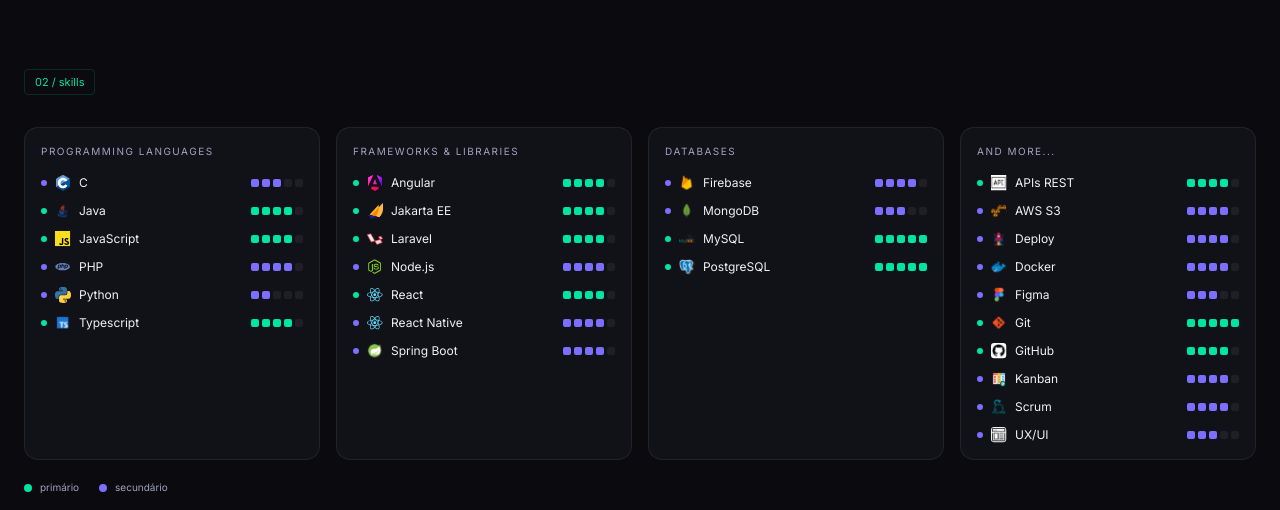
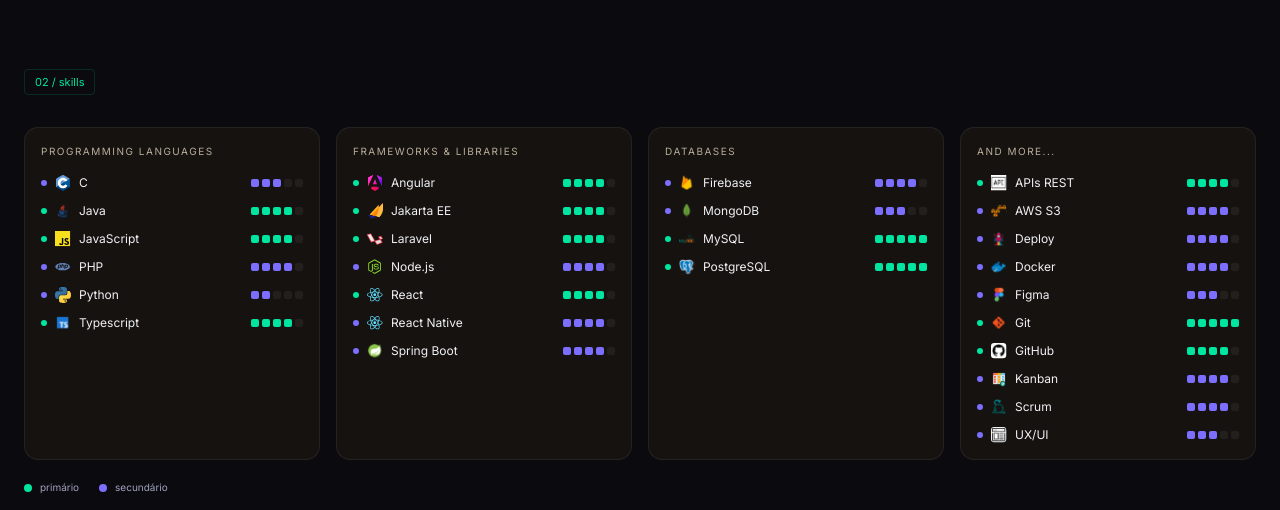
Before and after one commit to Lucashackd/lucashackd, a Next.js app: page / in a window 1280 px wide. Shown: the part 1300-1810 px from the top of the page. Built offline with nearby package versions, Linux system fonts and the light colour scheme.

Commit message:
style: apply dark fantasy palette to portfolio components

```diff
--- a/src/app/_components/_Skills/_skillCard.tsx
+++ b/src/app/_components/_Skills/_skillCard.tsx
@@ -3,8 +3,8 @@ import type SkillCard from "@/types/skillCard";
 
 function SkillCard(card: SkillCard) {
   return (
-    <div className="rounded-xl border border-white/[0.07] bg-[#111118] p-4">
-      <p className="mb-4 font-mono text-[10px] uppercase tracking-[0.15em] text-[#A2A2BF]">
+    <div className="rounded-xl border border-white/[0.07] bg-[#15120f] p-4">
+      <p className="mb-4 font-mono text-[10px] uppercase tracking-[0.15em] text-[#b8ad9a]">
 
         {card.title}
       </p>
```
